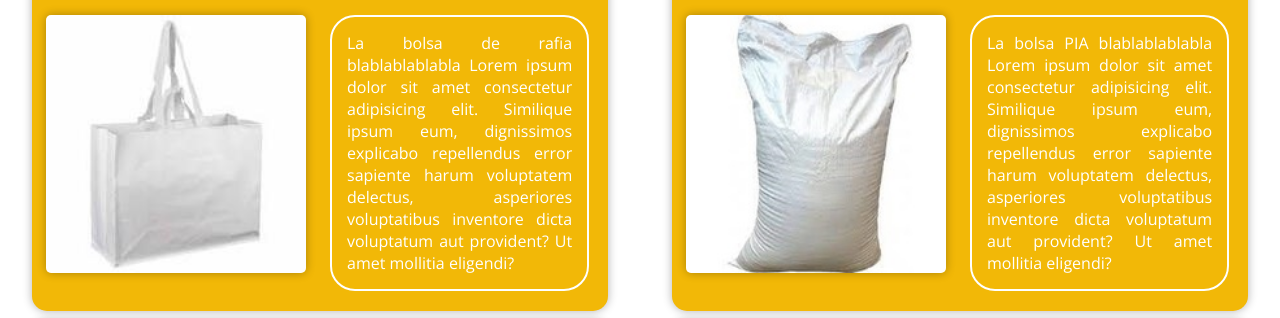
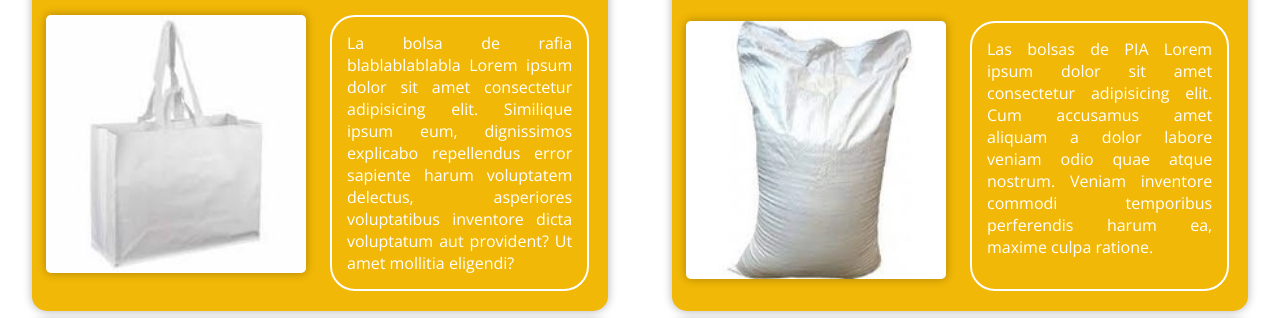
Before and after one commit to fedepel/goldenTree, a plain HTML site: page sections/productos.html in a window 1280 px wide. Shown: the part 711-1029 px from the top of the page. Drawn offline with nearby package versions, Linux system fonts and the light colour scheme.

Commit message:
Final rama pueba

```diff
--- a/sections/productos.html
+++ b/sections/productos.html
@@ -52,7 +52,7 @@
                                         <h3>Bolsa de Rafia</h3>
                                 </div>
                                 <div class="productoImg1">
-                                        <img src="../images/bolsaRafia.jpg" alt="Foto de la familia Wei">
+                                        <img src="../images/bolsaRafia.jpg" alt="Bolsa de rafia">
                                 </div>
                                 <div class="productoTexto1">
                                         <p>La bolsa de rafia blablablablabla
@@ -73,17 +73,13 @@
                                         <h3>Bolsa PIA</h3>
                                 </div>
                                 <div class="productoImg2">
-                                        <img src="../images/bolsaParaGrano.jpg" alt="Foto de la familia Wei">
+                                        <img src="../images/bolsaParaGrano.jpg" alt="Bolsa PIA">
                                 </div>
                                 <div class="productoTexto2">
-                                        <p>La bolsa PIA blablablablabla
-                                                Lorem ipsum dolor sit amet consectetur adipisicing elit. Similique ipsum
-                                                eum,
-                                                dignissimos explicabo repellendus error sapiente harum voluptatem
-                                                delectus,
-                                                asperiores voluptatibus inventore dicta voluptatum aut provident? Ut
-                                                amet
-                                                mollitia eligendi?
+                                        <p>Las bolsas de PIA Lorem ipsum dolor sit amet consectetur adipisicing elit.
+                                                Cum accusamus amet aliquam a dolor labore veniam odio quae atque
+                                                nostrum. Veniam inventore commodi temporibus perferendis harum ea,
+                                                maxime culpa ratione.
                                         </p>
                                 </div>
                         </div>
@@ -94,7 +90,7 @@
                                         <h3>Bolsas industriales (BIG BAG)</h3>
                                 </div>
                                 <div class="productoImg3">
-                                        <img src="../images/bigBags.jpg" alt="Foto de la familia Wei">
+                                        <img src="../images/bigBags.jpg" alt="BIG BAG">
                                 </div>
                                 <div class="productoTexto3">
                                         <p>Las bolsas industriales (BIG BAG) blablablablabla
@@ -115,7 +111,7 @@
                                         <h3>Bolsa impresa</h3>
                                 </div>
                                 <div class="productoImg4">
-                                        <img src="../images/bolsaImpresa.jpg" alt="Foto de la familia Wei">
+                                        <img src="../images/bolsaImpresa.jpg" alt="Bolsas impresas">
                                 </div>
                                 <div class="productoTexto4">
                                         <p>La bolsa impresa blablablablabla
```
